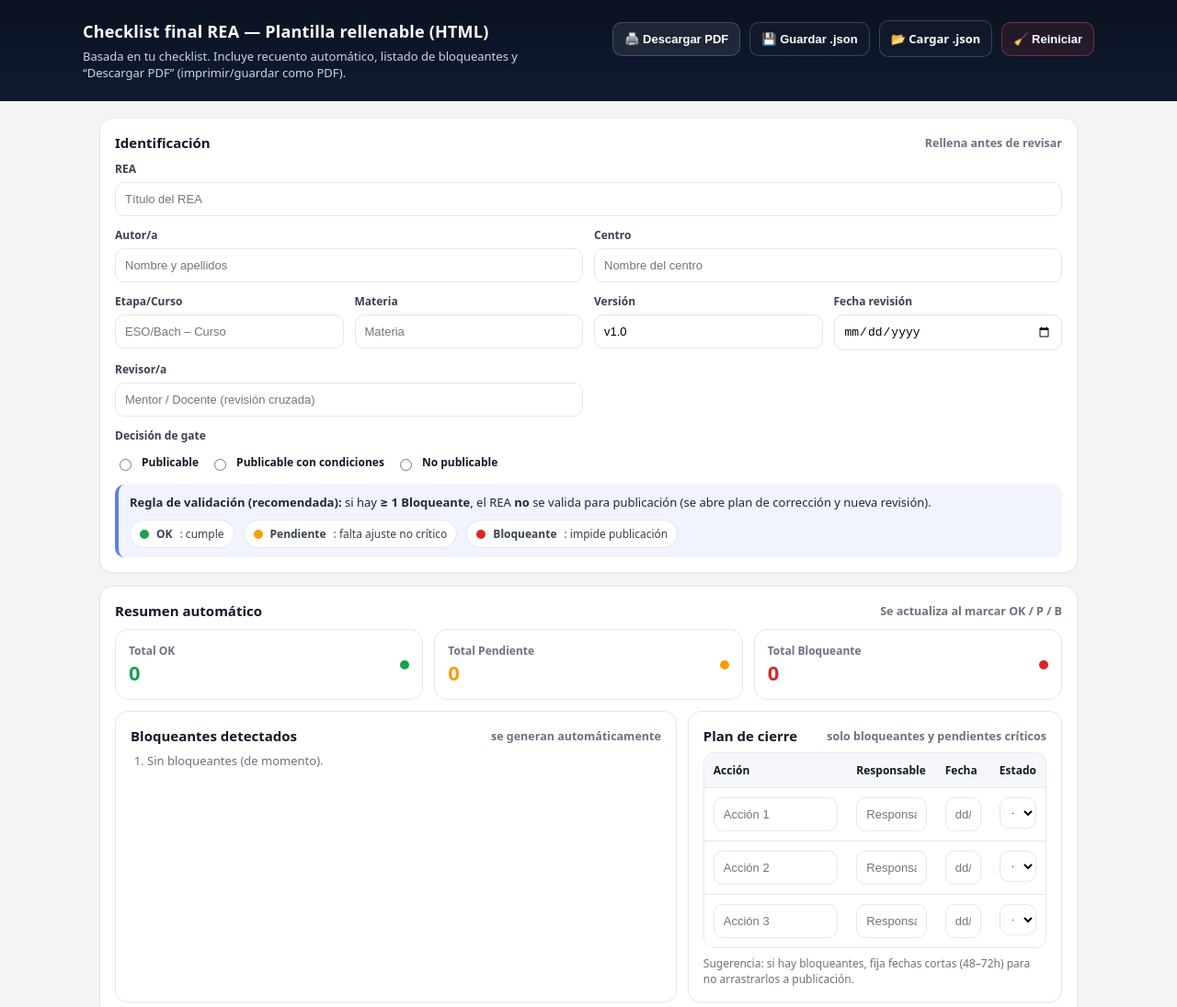
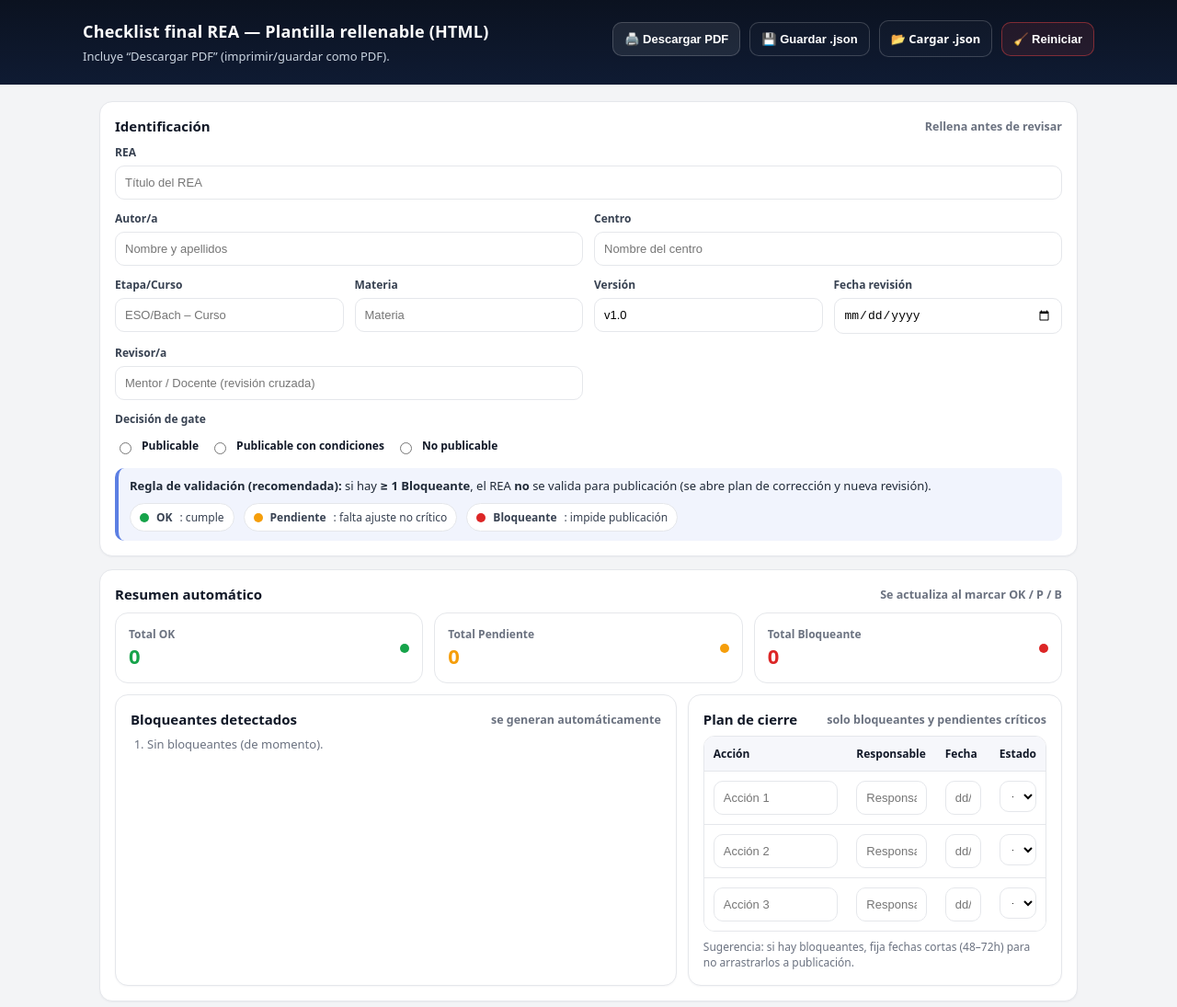
Before and after one commit to marcusalen001/CheckList_REA-_RM, a plain HTML site: page index.html in a window 1280 px wide. Shown: the top 1095 px of the page at 92% size. Drawn offline with Linux system fonts and the light colour scheme.

Commit message:
Update index.html

```diff
--- a/index.html
+++ b/index.html
@@ -250,7 +250,7 @@
   <div class="wrap">
     <div>
       <h1>Checklist final REA — Plantilla rellenable (HTML)</h1>
-      <p>Basada en tu checklist. Incluye recuento automático, listado de bloqueantes y “Descargar PDF” (imprimir/guardar como PDF).</p>
+      <p>Incluye “Descargar PDF” (imprimir/guardar como PDF).</p>
     </div>
     <div class="toolbar no-print">
       <button class="btn" id="btnPdf" title="Abre el diálogo de impresión para guardar como PDF">🖨️ Descargar PDF</button>
```
